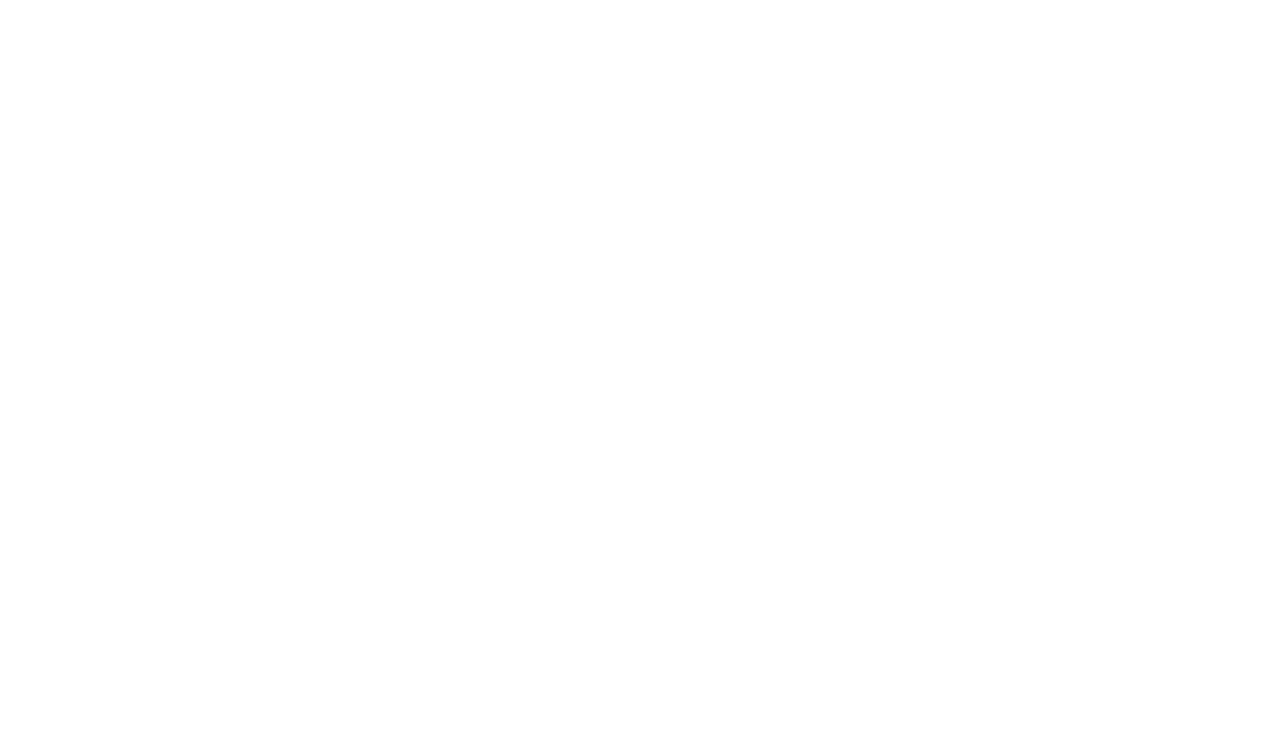
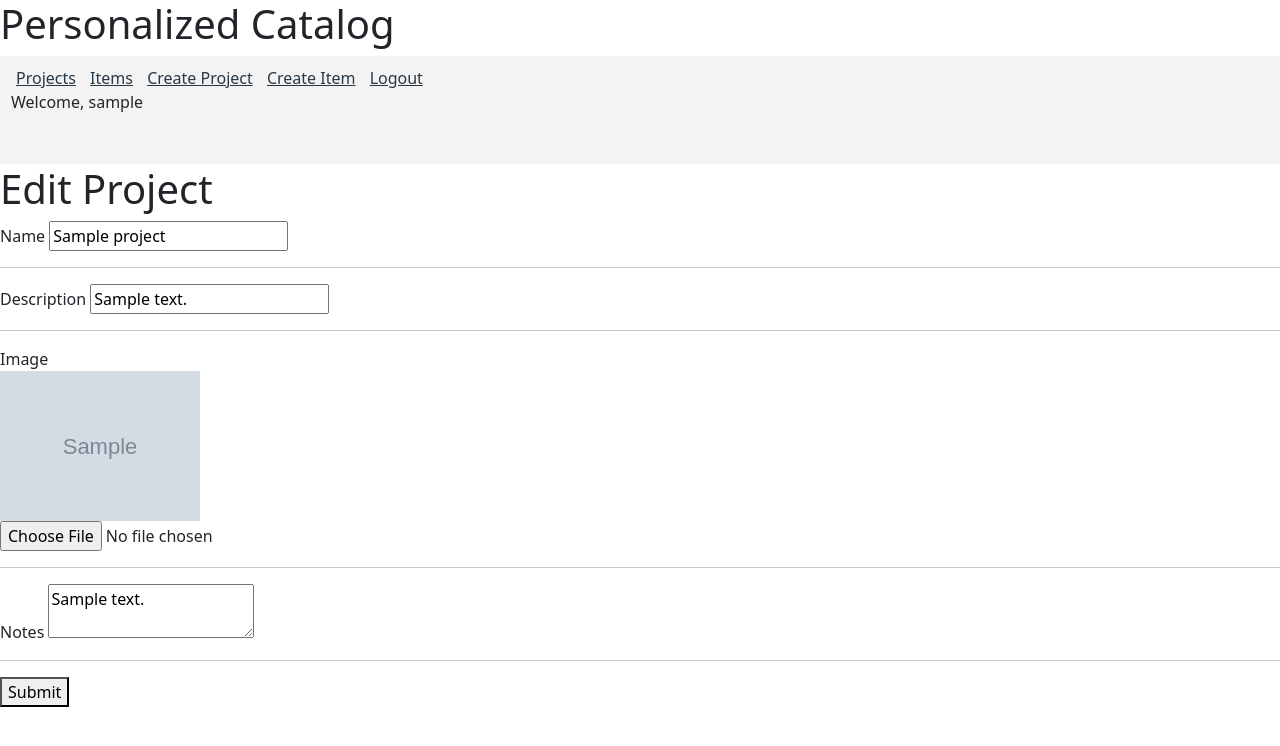
Before and after one commit to bsearight/PersonalizedCatalog, a Flask app: page /edit_project/1 in a window 1280 px wide. Before the commit the part shown is empty. Shown: the top 746 px of the page. Run offline with Flask 3, Linux system fonts and the light colour scheme; a user stored in the database is signed in; tables that the repository leaves empty hold one stand-in row (values such as "Sample post"); grey boxes marked "Sample" are stand-in pictures; some libraries are stand-ins or nearby versions.

Commit message:
Finished Edit Project Page and Fixed Bugs

```diff
--- a/app.py
+++ b/app.py
@@ -157,16 +157,19 @@ def edit_project(project_id):
         name = request.form.get("project_name", "Unnamed Project")
         description = request.form.get("project_description", "No Description")
         notes = request.form.get("project_notes", "No Notes")
-        image = request.files['project_image']
+        image_path_pre = request.form.get("project_image_path", "No Image")
         image_path = ""
-        if image and image.filename:
-            filename = secure_filename(image.filename)
-            full_path = os.path.join(app.config['UPLOAD_FOLDER'], filename)
-            image.save(full_path)
-            image_path = f"/static/images/{filename}"
+        if image_path_pre and image_path_pre != "No Image":
+            image_path = image_path_pre
         else:
-            image_path = ""
-        print(notes)
+            image = request.files['project_image']
+            if image and image.filename:
+                filename = secure_filename(image.filename)
+                full_path = os.path.join(app.config['UPLOAD_FOLDER'], filename)
+                image.save(full_path)
+                image_path = f"/static/images/{filename}"
+            else:
+                image_path = ""
         database_update(Project(id=project_id, name=name, description=description, image=image_path, notes=notes, owner=current_user.id))
         return redirect("/projects")
     else:
@@ -250,15 +253,20 @@ def edit_item(item_id):
         cost = float(cost_raw) if cost_raw.strip() else 0.0
         rating = float(rating_raw) if rating_raw.strip() else 0.0
         notes = request.form.get("item_notes", "No Notes")
-        image = request.files['item_image']
+        image_path_pre = request.form.get("item_image_path", "No Image")
         image_path = ""
-        if image and image.filename:
-            filename = secure_filename(image.filename)
-            full_path = os.path.join(app.config['UPLOAD_FOLDER'], filename)
-            image.save(full_path)
-            image_path = f"/static/images/{filename}"
+        if image_path_pre and image_path_pre != "No Image":
+            image_path = image_path_pre
         else:
+            image = request.files['item_image']
             image_path = ""
+            if image and image.filename:
+                filename = secure_filename(image.filename)
+                full_path = os.path.join(app.config['UPLOAD_FOLDER'], filename)
+                image.save(full_path)
+                image_path = f"/static/images/{filename}"
+            else:
+                image_path = ""
         database_update(Supply(id=item_id, name=name, description=description, brand=brand, purchase_link=purchase_link, cost=cost, rating=rating, notes=notes, image=image_path))
     else:
         item_details = {
--- a/templates/edit_item.html
+++ b/templates/edit_item.html
@@ -25,7 +25,11 @@
     <textarea name="item_notes" placeholder="Enter notes">{{ item_details.notes }}</textarea>
     <hr>
     <label for="item_image">Image</label>
-    <input type="file" name="item_image" accept="image/*" value="{{ item_details.image }}">
+    <br>
+    <img src="{{ item_details.image }}" alt="[Item Image]" style="max-width: 200px; max-height: 200px;">
+    <br>
+    <input type="file" name="item_image" accept="image/*">
+    <input type="hidden" name="item_image_path" value="{{ item_details.image }}">
     <hr>
     <button type="submit">Submit</button>
 </form>
--- a/templates/edit_project.html
+++ b/templates/edit_project.html
@@ -0,0 +1,24 @@
+{% extends "index.html" %}
+{% block title %} Edit Project {% endblock %}
+{% block content %}
+<h1>Edit Project</h1>
+<form method="POST" action="/edit_project/{{ project_details.id }}" enctype="multipart/form-data">
+    <label for="project_name">Name</label>
+    <input type="text" name="project_name" placeholder="Enter name" value="{{ project_details.name }}" required>
+    <hr>
+    <label for="project_description">Description</label>
+    <input type="text" name="project_description" placeholder="Enter description" value="{{ project_details.description }}" required>
+    <hr>
+    <label for="project_image">Image</label>
+    <br>
+    <img src="{{ project_details.image }}" alt="[Project Image Display]" style="max-width: 200px; max-height: 200px;">
+    <br>
+    <input type="file" name="project_image" accept="image/*">
+    <input type="hidden" name="project_image_path" value="{{ project_details.image }}">
+    <hr>
+    <label for="project_notes">Notes</label>
+    <textarea name="project_notes" placeholder="Enter notes">{{ project_details.notes }}</textarea>
+    <hr>
+    <button type="submit">Submit</button>
+</form>
+{% endblock %}
```
